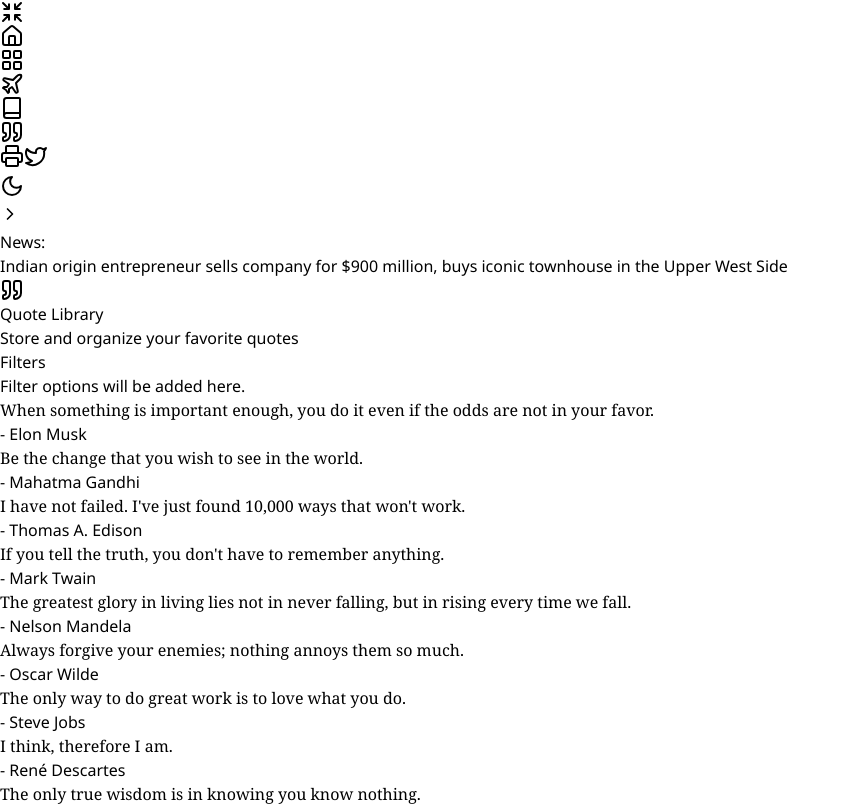
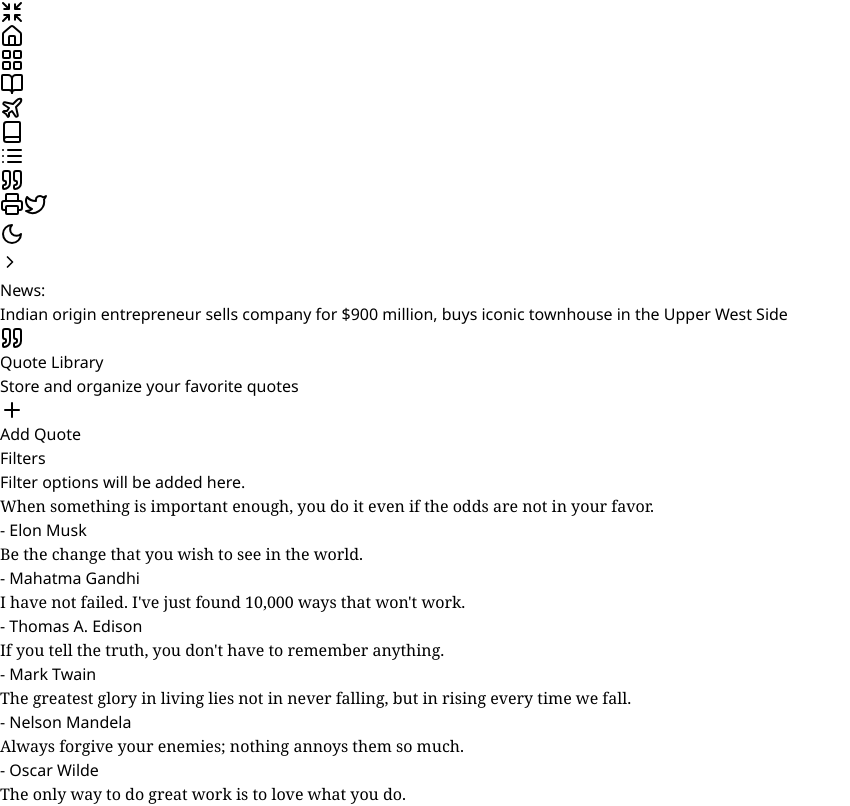
Before and after one commit to nagarjun/nexus, a Next.js app: page /quote-library in a window 1280 px wide. Shown: the top 806 px of the page, without its empty margins (0-850 px from the left). Built offline with nearby package versions, Linux system fonts and the light colour scheme.

Commit message:
Created the button component

```diff
--- a/src/app/apps.ts
+++ b/src/app/apps.ts
@@ -1,8 +1,11 @@
-import { Plane, Book, Quote } from 'lucide-react'
+import { Plane, Book, Quote, BookOpen, List, Link } from 'lucide-react'
 
 export enum AppName {
+  Bookmarks = 'Bookmarks',
+  Bookshelf = 'Bookshelf',
   FlightLog = 'Flight Log',
   Journal = 'Journal',
+  MonthlyReading = 'Monthly Reading',
   QuoteLibrary = 'Quote Library',
 }
 
@@ -14,6 +17,18 @@
 }
 
 export const apps: Record<AppName, App> = {
+  [AppName.Bookmarks]: {
+    name: AppName.Bookmarks,
+    icon: Link,
+    path: '/bookmarks',
+    description: 'Track and manage your bookmarks',
+  },
+  [AppName.Bookshelf]: {
+    name: AppName.Bookshelf,
+    icon: BookOpen,
+    path: '/bookshelf',
+    description: 'Track and manage your books',
+  },
   [AppName.FlightLog]: {
     name: AppName.FlightLog,
     icon: Plane,
@@ -26,6 +41,12 @@
     path: '/journal',
     description: 'Write and organize your personal journal entries',
   },
+  [AppName.MonthlyReading]: {
+    name: AppName.MonthlyReading,
+    icon: List,
+    path: '/monthly-reading',
+    description: 'Track and manage your monthly reading',
+  },
   [AppName.QuoteLibrary]: {
     name: AppName.QuoteLibrary,
     description: 'Store and organize your favorite quotes',
--- a/src/app/quote-library/page.tsx
+++ b/src/app/quote-library/page.tsx
@@ -1,7 +1,10 @@
 'use client'
+
+import { Plus } from 'lucide-react'
 
 import { AppName } from '@/app/apps'
 import { PageHeader } from '@/app/partials/PageHeader'
+import { Button } from '@/components'
 import { Frame, ContentContainer } from '@/partials'
 
 import { QuoteCard } from './QuoteCard'
@@ -31,7 +34,11 @@
 export default function QuotesLibrary() {
   return (
     <Frame title={AppName.QuoteLibrary} disablePadding>
-      <PageHeader appName={AppName.QuoteLibrary} />
+      <PageHeader appName={AppName.QuoteLibrary}>
+        <Button icon={<Plus />} variant="primary" onClick={() => {}}>
+          Add Quote
+        </Button>
+      </PageHeader>
       <ContentContainer noPadding>
         <div className="flex flex-col sm:flex-row h-full">
           {/* Left column - Filters */}
--- /dev/null
+++ b/src/components/Button.tsx
@@ -0,0 +1,77 @@
+import classNames from 'classnames'
+import { Loader2 } from 'lucide-react'
+import React from 'react'
+
+type ButtonSize = 'small' | 'medium' | 'large'
+type ButtonVariant = 'primary' | 'secondary' | 'outline' | 'error' | 'text'
+
+interface ButtonProps extends React.ButtonHTMLAttributes<HTMLButtonElement> {
+  size?: ButtonSize
+  variant?: ButtonVariant
+  loading?: boolean
+  icon?: React.ReactNode
+  fluid?: boolean
+}
+
+export const Button: React.FC<ButtonProps> = ({
+  children,
+  className,
+  size = 'medium',
+  variant = 'primary',
+  loading = false,
+  icon,
+  fluid = false,
+  disabled,
+  ...props
+}) => {
+  const baseClasses =
+    'font-semibold rounded-md transition-colors focus:outline-none inline-flex items-center justify-center relative'
+
+  const sizeClasses = {
+    small: 'px-2.5 py-1.5 text-xs',
+    medium: 'px-3.5 py-2 text-sm',
+    large: 'px-4.5 py-2.5 text-base',
+  }
+
+  const variantClasses = {
+    primary: 'bg-indigo-600 text-white hover:bg-indigo-700 dark:bg-slate-700 dark:hover:bg-slate-600',
+    secondary: 'bg-gray-200 text-gray-800 hover:bg-gray-300 dark:bg-gray-700 dark:text-gray-200 dark:hover:bg-gray-600',
+    outline:
+      'bg-transparent border border-gray-300 text-gray-700 hover:bg-gray-100 dark:border-gray-600 dark:text-gray-200 dark:hover:bg-gray-700',
+    error: 'bg-red-600 text-white hover:bg-red-700 dark:bg-red-700 dark:hover:bg-red-600',
+    text: 'bg-transparent text-gray-700 hover:bg-gray-100 dark:text-gray-200 dark:hover:bg-gray-700',
+  }
+
+  const buttonClasses = classNames(
+    baseClasses,
+    sizeClasses[size],
+    variantClasses[variant],
+    {
+      'w-full': fluid,
+      'opacity-75 cursor-not-allowed': disabled || loading,
+    },
+    className,
+  )
+
+  return (
+    <button className={buttonClasses} disabled={disabled || loading} data-testid="button" {...props}>
+      <span className={classNames('inline-flex items-center justify-center', { invisible: loading })}>
+        {icon && (
+          <span className="mr-2 flex items-center" data-testid="button-icon">
+            {React.cloneElement(icon as React.ReactElement, {
+              className: classNames('w-4 h-4', (icon as React.ReactElement).props.className),
+            })}
+          </span>
+        )}
+        {children}
+      </span>
+      {loading && (
+        <span className="absolute inset-0 flex items-center justify-center">
+          <Loader2 className="animate-spin w-4 h-4" data-testid="button-loader" />
+        </span>
+      )}
+    </button>
+  )
+}
+
+export default Button
--- /dev/null
+++ b/src/components/index.ts
@@ -0,0 +1 @@
+export * from './Button'
--- a/src/partials/Nav.tsx
+++ b/src/partials/Nav.tsx
@@ -21,7 +21,13 @@
   { name: 'All Apps', icon: LayoutGrid, path: '/apps' },
 ]
 
-const favoriteApps: App[] = [apps[AppName.FlightLog], apps[AppName.Journal], apps[AppName.QuoteLibrary]]
+const favoriteApps: App[] = [
+  apps[AppName.Bookshelf],
+  apps[AppName.FlightLog],
+  apps[AppName.Journal],
+  apps[AppName.MonthlyReading],
+  apps[AppName.QuoteLibrary],
+]
 
 const shortcuts: NavItem[] = [
   { name: 'Print Daily Briefing', icon: Printer, path: '#' },
```
